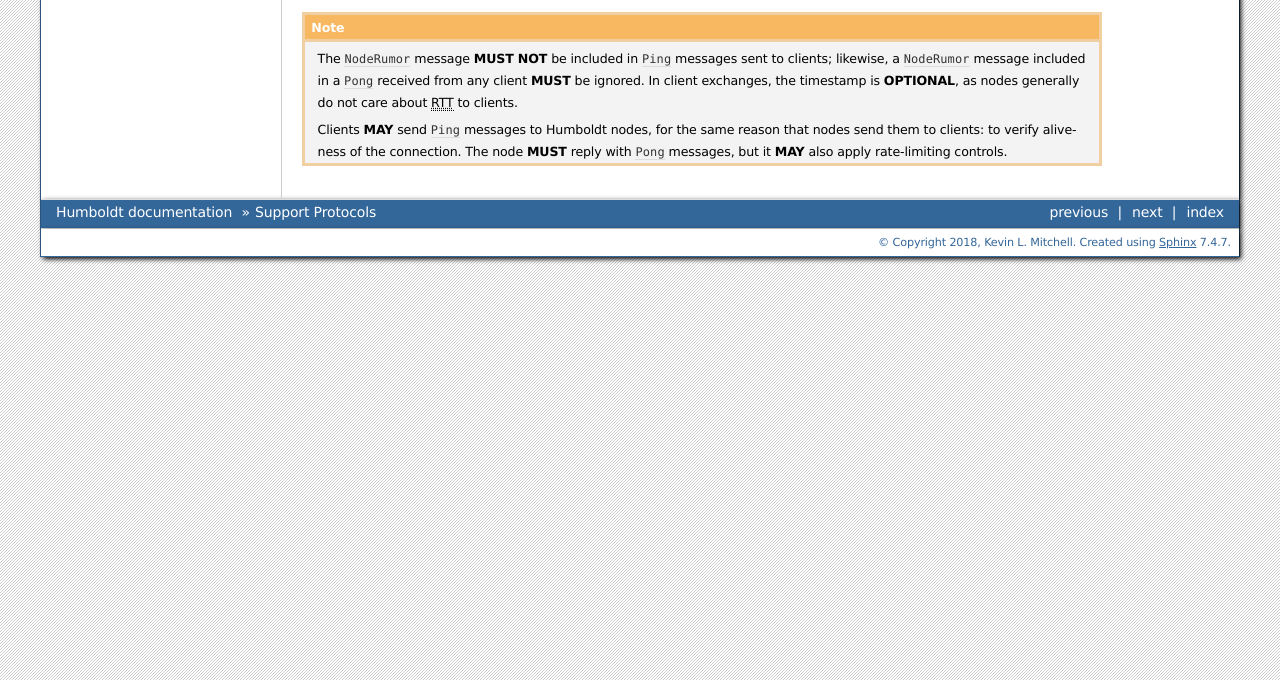
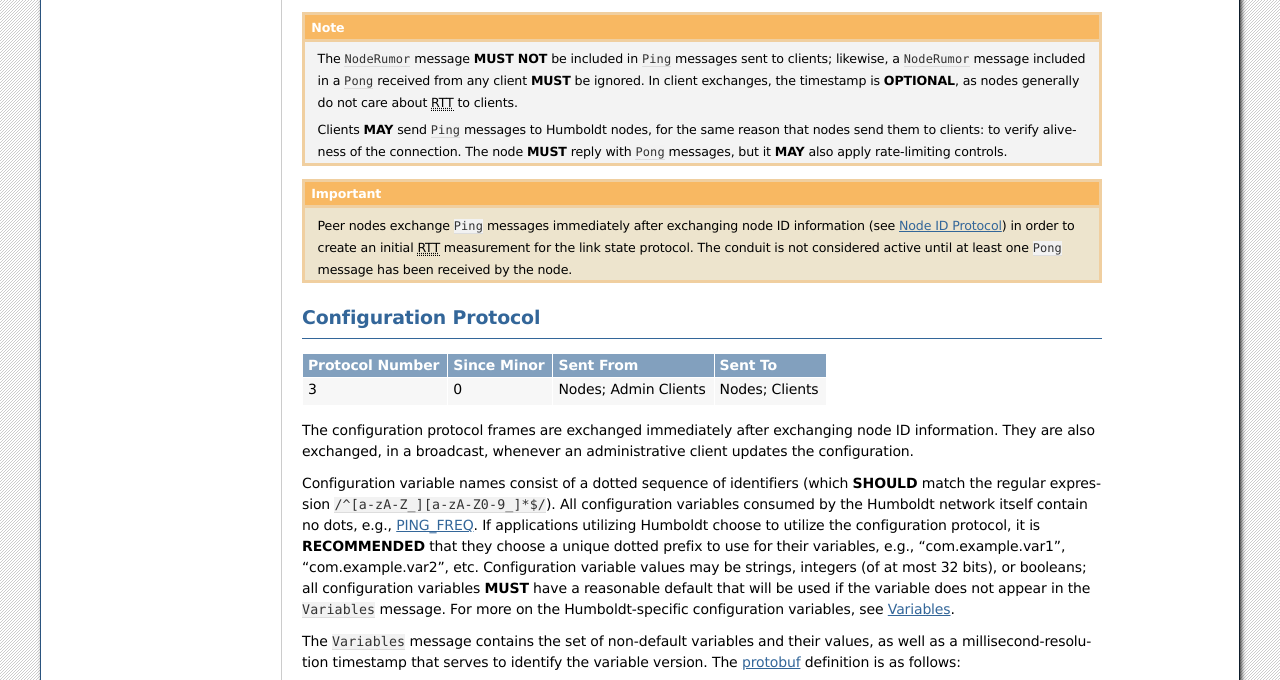
Before and after one commit to hydralang/humboldt-doc, a Sphinx documentation site: the page built from source/support.rst, in a window 1280 px wide and 1400 px high, scrolled down 1480 px. Shown: the part 245-925 px from the top of the window. Built offline with Sphinx 7.4.7, drawn with Linux system fonts in a browser that asks for light colours; some of the changed text lies outside the part shown; grey boxes are pictures that could not be loaded.

Commit message:
Describe configuration protocol
This commit contains a description of the configuration protocol.  It also
adds a notation to the ping protocol providing additional information
about the conduit state machine: nodes must exchange pings to establish
a baseline RTT.

```diff
--- a/source/basics.rst
+++ b/source/basics.rst
@@ -273,6 +273,7 @@
    retransmission timer.
 
 .. index:: ! broadcast
+.. _broadcast:
 
 Broadcasts
 ----------
--- a/source/configuration.rst
+++ b/source/configuration.rst
@@ -8,6 +8,8 @@
 of each, the default if not present, and the units for interpreting
 that value (if applicable), as well as a brief description of the
 meaning of each variable.
+
+.. _conf-vars-list:
 
 Variables
 =========
--- a/source/support.rst
+++ b/source/support.rst
@@ -150,3 +150,84 @@
    same reason that nodes send them to clients: to verify aliveness of
    the connection.  The node **MUST** reply with ``Pong`` messages,
    but it **MAY** also apply rate-limiting controls.
+
+.. important::
+
+   Peer nodes exchange ``Ping`` messages immediately after exchanging
+   node ID information (see :ref:`node-id-proto`) in order to create
+   an initial :abbr:`RTT (Round-Trip Time)` measurement for the link
+   state protocol.  The conduit is not considered active until at
+   least one ``Pong`` message has been received by the node.
+
+.. _conf-proto:
+
+Configuration Protocol
+======================
+
+.. list-table::
+   :header-rows: 1
+   :widths: auto
+
+   * - Protocol Number
+     - Since Minor
+     - Sent From
+     - Sent To
+   * - 3
+     - 0
+     - Nodes; Admin Clients
+     - Nodes; Clients
+
+The configuration protocol frames are exchanged immediately after
+exchanging node ID information.  They are also exchanged, in a
+broadcast, whenever an administrative client updates the
+configuration.
+
+Configuration variable names consist of a dotted sequence of
+identifiers (which **SHOULD** match the regular expression
+``/^[a-zA-Z_][a-zA-Z0-9_]*$/``).  All configuration variables consumed
+by the Humboldt network itself contain no dots, e.g.,
+:ref:`ping-freq`.  If applications utilizing Humboldt choose to
+utilize the configuration protocol, it is **RECOMMENDED** that they
+choose a unique dotted prefix to use for their variables, e.g.,
+"com.example.var1", "com.example.var2", etc.  Configuration variable
+values may be strings, integers (of at most 32 bits), or booleans; all
+configuration variables **MUST** have a reasonable default that will
+be used if the variable does not appear in the ``Variables`` message.
+For more on the Humboldt-specific configuration variables, see
+:ref:`conf-vars-list`.
+
+The ``Variables`` message contains the set of non-default variables
+and their values, as well as a millisecond-resolution timestamp that
+serves to identify the variable version.  The :term:`protobuf`
+definition is as follows:
+
+.. literalinclude:: protobuf/configuration.proto
+   :language: proto
+   :lines: 7-28
+   :lineno-match:
+   :caption: :download:`configuration.proto <protobuf/configuration.proto>`
+
+A node receiving a ``Variables`` message **MUST** respond with a
+``VariablesAck`` message with the same timestamp.  If the received
+timestamp is less than or equal to that of the current configuration
+known by the node, no other action is taken; otherwise, the node
+updates its current configuration and forwards the ``Variables`` frame
+as a broadcast (see :ref:`broadcast`).  The ``VariablesAck`` message
+is defined as follows:
+
+.. literalinclude:: protobuf/configuration.proto
+   :language: proto
+   :lines: 30-37
+   :lineno-match:
+   :caption: :download:`configuration.proto <protobuf/configuration.proto>`
+
+.. important::
+
+   Peer nodes exchange ``Variables`` messages immediately after
+   exchanging node ID information (see :ref:`node-id-proto`); nodes
+   also send a ``Variables`` message to clients when those clients
+   connect.  The conduit is not considered active until the
+   ``VariablesAck`` message has been received by the node.  However,
+   nodes **MUST** ignore ``Variables`` messages sent by clients,
+   unless the client is an administrative client and the conduit is
+   already considered active.
--- a/source/tables.rst
+++ b/source/tables.rst
@@ -85,3 +85,8 @@
      - 0
      - Nodes; Clients
      - Nodes; Clients
+   * - :ref:`conf-proto`
+     - 3
+     - 0
+     - Nodes; Admin Clients
+     - Nodes; Clients
```
Also changed, not shown: 2 other files.
